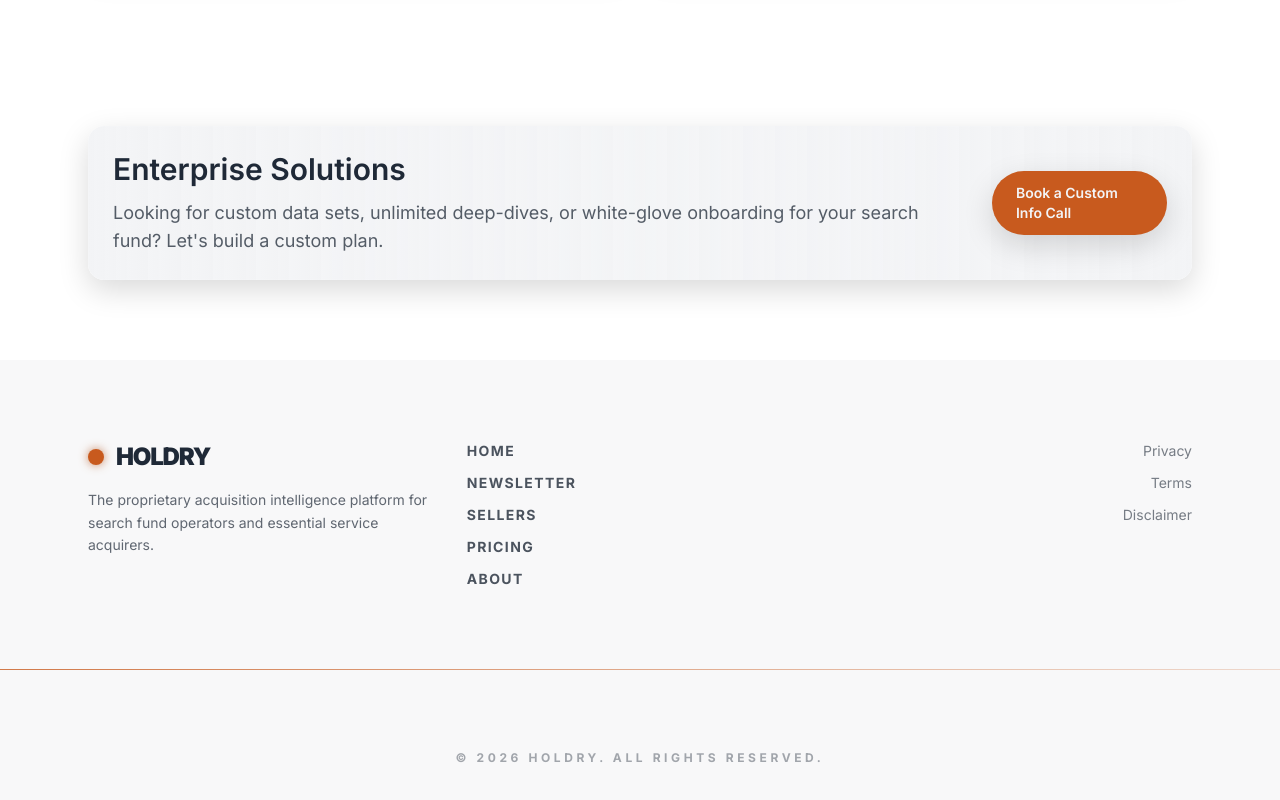
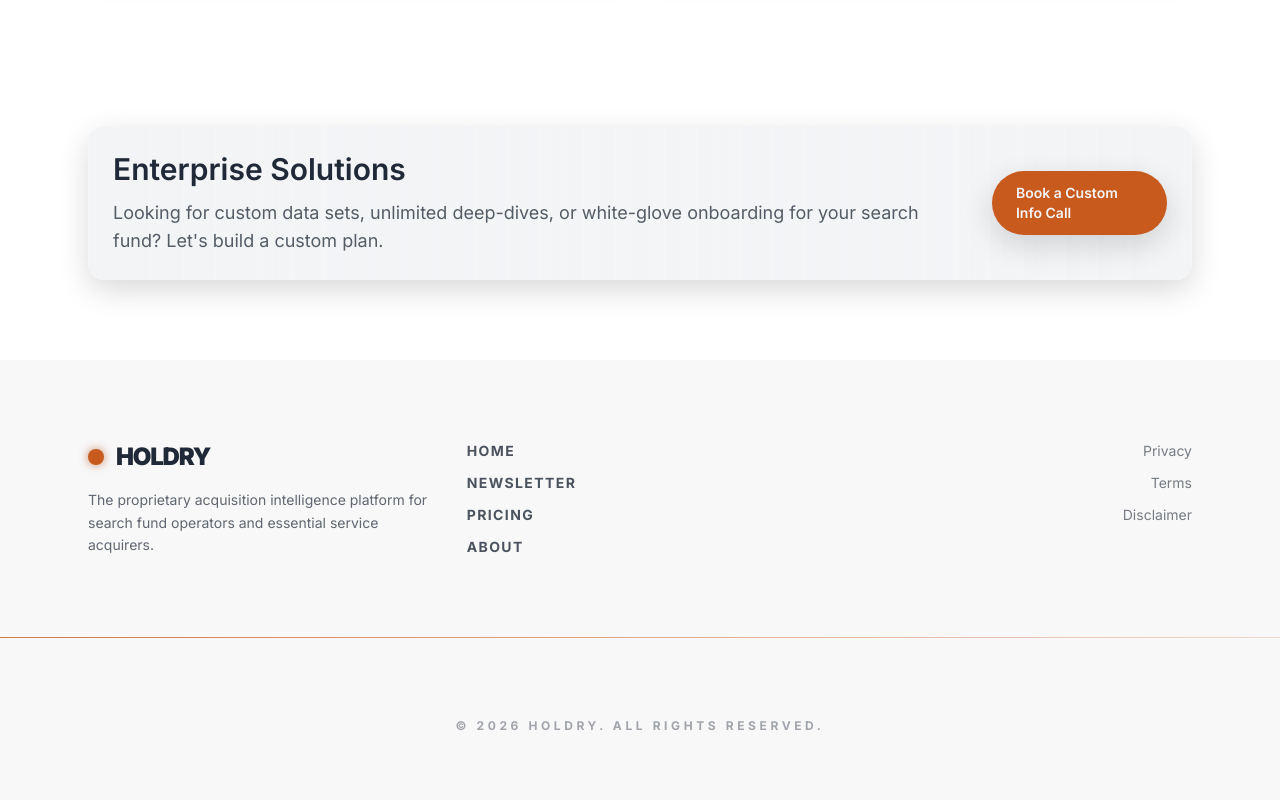
Before and after one commit to 7vw5pwdknv-spec/withpane.com, a Next.js app: page / in a window 1280 px wide. Shown: the part 2410-3210 px from the top of the page. Built offline with nearby package versions, Linux system fonts and the light colour scheme.

Commit message:
Update Footer.tsx

```diff
--- a/src/components/Footer.tsx
+++ b/src/components/Footer.tsx
@@ -3,7 +3,6 @@ import Link from "next/link";
 const links = [
   { href: "/", label: "Home" },
   { href: "/newsletter", label: "Newsletter" },
-  { href: "/sellers", label: "Sellers" },
   { href: "/pricing", label: "Pricing" },
   { href: "/about", label: "About" }
 ];
```
